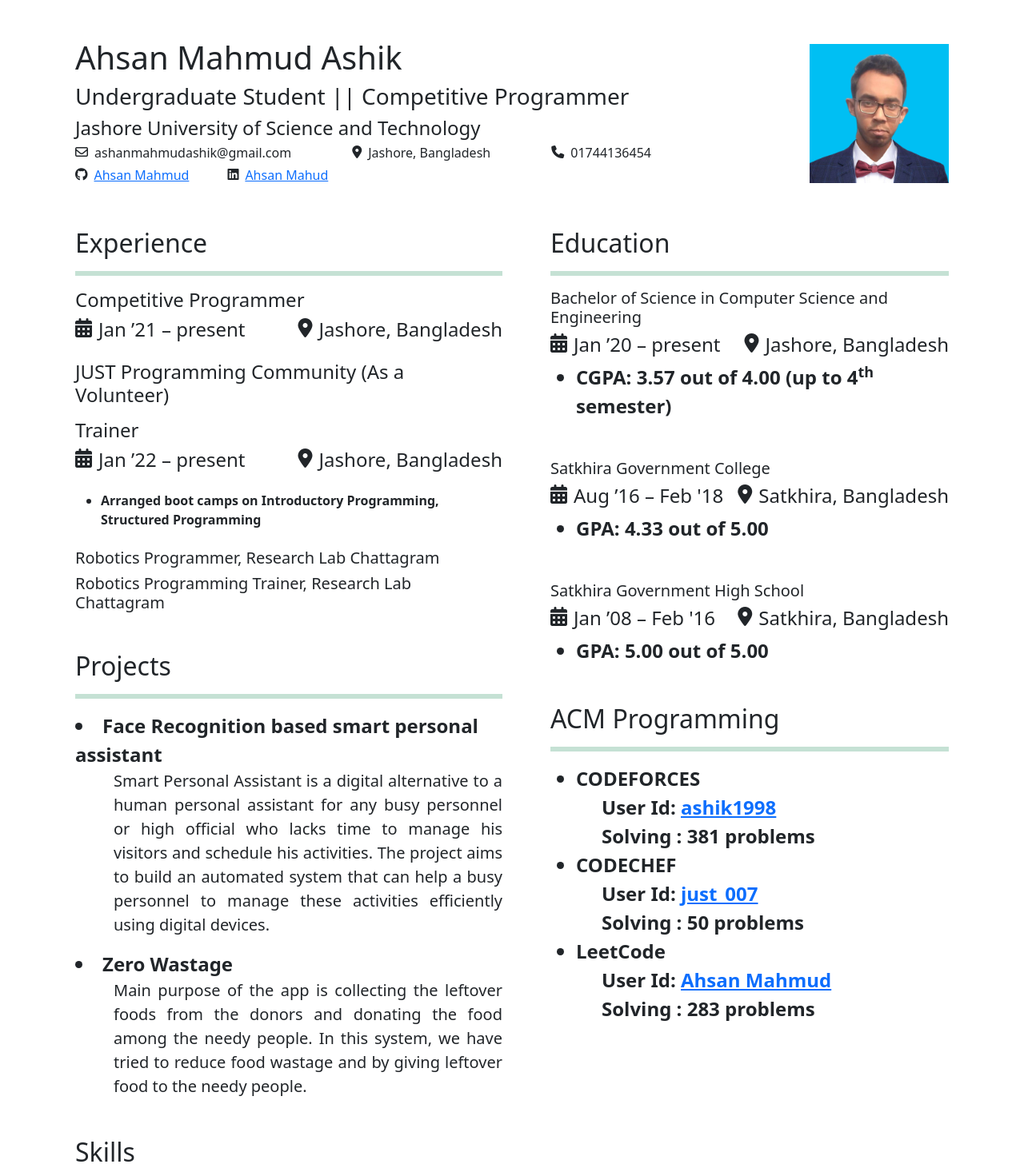
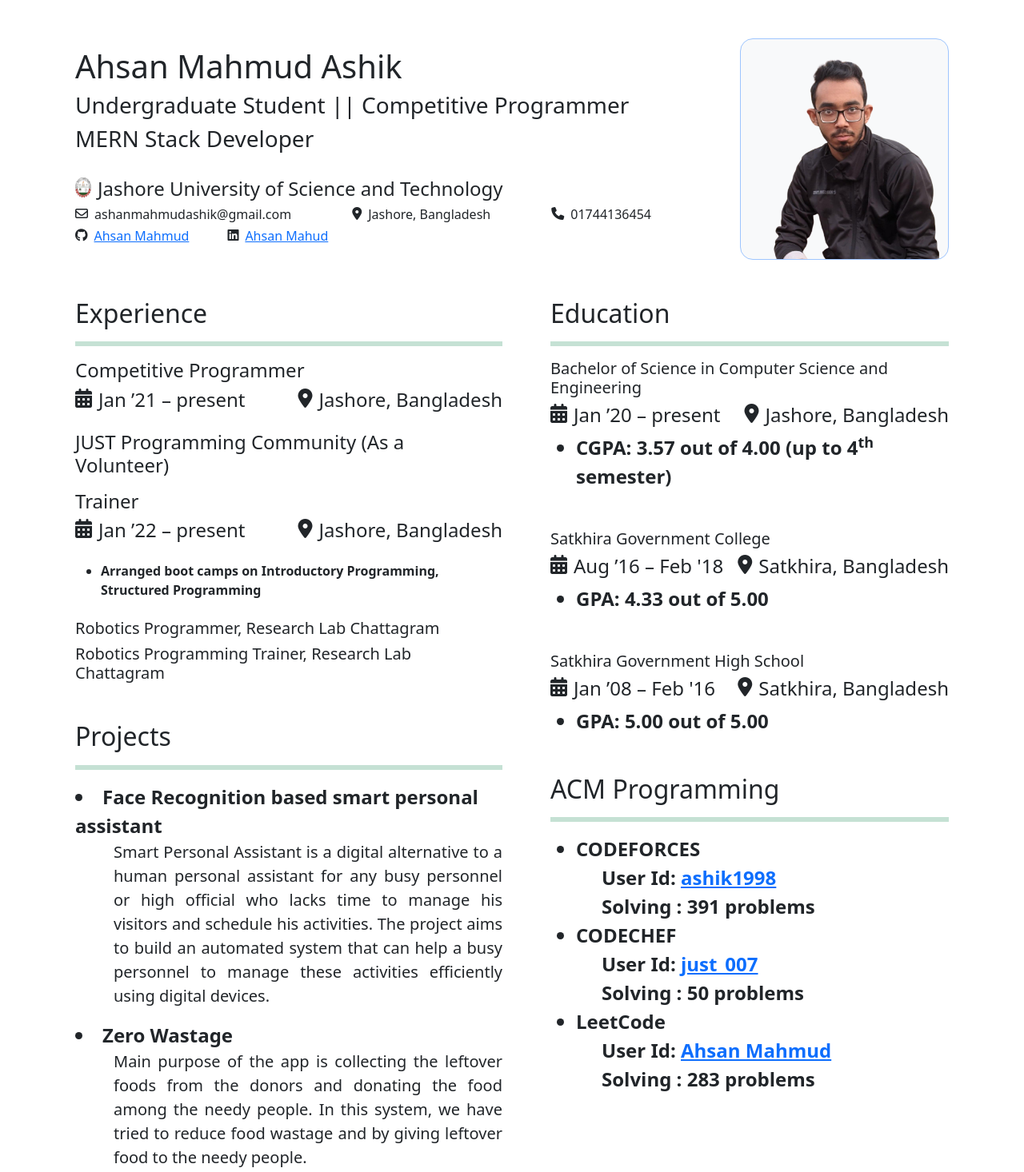
Before and after one commit to ashik190141/CV, a plain HTML site: page index.html in a window 1280 px wide. Shown: the top 1466 px of the page at 80% size. Drawn offline with Linux system fonts and the light colour scheme.

Commit message:
cvUpdated

```diff
--- a/index.html
+++ b/index.html
@@ -14,6 +14,10 @@
                 flex-direction: column;
             }
         }
+        .just-img{
+            width: 20px;
+            height: 25px;
+        }
     </style>
 </head>
 <body class="container">
@@ -22,7 +26,11 @@
             <div class="col-12 col-md-8">
                 <h1>Ahsan Mahmud Ashik</h1>
                 <h3>Undergraduate Student || Competitive Programmer</h3>
-                <h4>Jashore University of Science and Technology</h4>
+                <h3>MERN Stack Developer</h3><br>
+                <div class="d-flex gap-2">
+                    <img src="jsut-removebg-preview.png" alt="" class="just-img">
+                    <h4>Jashore University of Science and Technology</h4>
+                </div>
                 <div class="d-flex justify-content-between social">
                     <div class="d-flex gap-2">
                         <i class="fa-regular fa-envelope"></i>
@@ -49,7 +57,7 @@
                 </div>
             </div>
             <div class="col-12 col-md-4 d-flex justify-content-lg-end justify-content-center">
-                <img src="ashik.jpg" alt="" class="w-50">
+                <img src="ashik-removebg-preview.png" alt="" class="w-75 border border-primary-subtle rounded-4 bg-secondary-subtle">
             </div>
         </div>
     </div>
@@ -196,7 +204,7 @@
                         <li>CODEFORCES
                             <ul style="list-style: none;">
                                 <li>User Id: <a href="https://codeforces.com/profile/ashik1998">ashik1998</a></li>
-                                <li>Solving : 381 problems</li>
+                                <li>Solving : 391 problems</li>
                             </ul>
                         </li>
                         <li>CODECHEF
```
Also changed, not shown: ashik-removebg-preview.png (added), jsut-removebg-preview.png (added).
